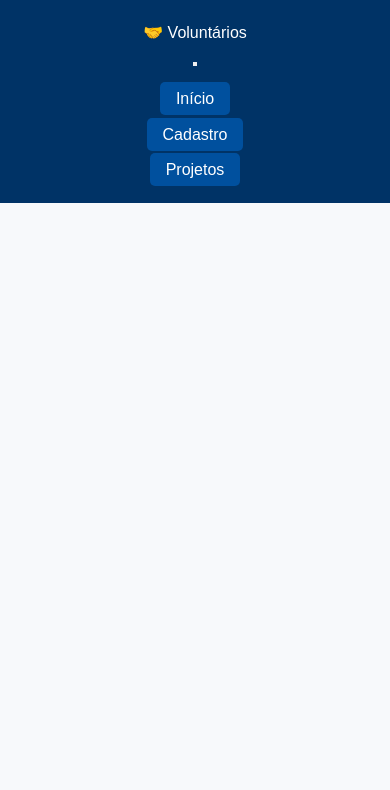
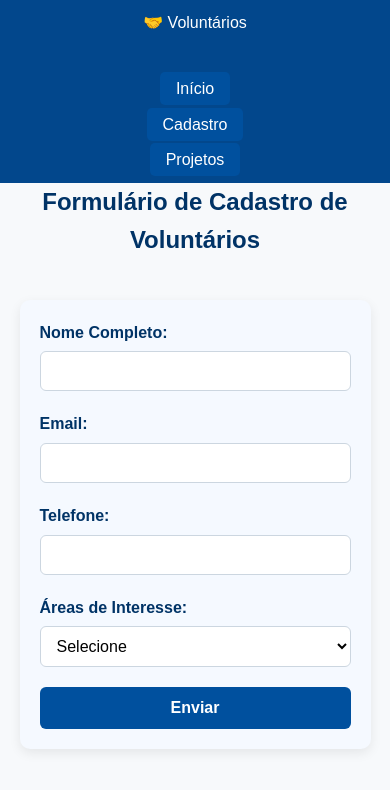
Before and after one commit to M0rd3c4iS/PROJETO---Site-ONG-, a plain HTML site: page cadastro.html in a window 390 px wide. Drawn offline with Linux system fonts and the light colour scheme.

```diff
--- a/cadastro.html
+++ b/cadastro.html
@@ -10,10 +10,10 @@
     <header>
        <nav>
         <div class= "logo">&#129309; Voluntários</div>
-         <button class="menu-toggle" onclick="toggleMenu()"></button>
+        <img src="imagens/" alt="">
             <ul id="navMenu">
                 <li><a href="index.html">Início</a></li>
-                <li><a href="cadastro.html" class="active">Cadastro</a></li>
+                <li><a href="cadastro.html" >Cadastro</a></li>
                 <li><a href="projetos.html">Projetos</a></li>
             </ul>
        </nav>
@@ -21,7 +21,28 @@
 
 
     <section>
+        <h2>Formulário de Cadastro de Voluntários</h2>
+        <form action="#" method="post">
+            <label for="nome">Nome Completo:</label>
+            <input type="text" id="nome" name="nome" required>
 
+            <label for="email">Email:</label>
+            <input type="email" id="email" name="email" required>
+
+            <label for="telefone">Telefone:</label>
+            <input type="tel" id="telefone" name="telefone" required>
+
+            <label for="interesses">Áreas de Interesse:</label>
+            <select id="interesses" name="interesses" required>
+                <option value="">Selecione</option>
+                <option value="educacao">Educação</option>
+                <option value="saude">Saúde</option>
+                <option value="meio-ambiente">Meio Ambiente</option>
+                <option value="cultura">Cultura</option>
+            </select>
+
+            <button type="submit">Enviar</button>
+        </form>
     </section>
 </body>
 </html>
--- a/style.css
+++ b/style.css
@@ -14,19 +14,19 @@ body {
 
 /* ====== CABEÇALHO ====== */
 header {
-    background-color: #003366;
+    background-color: #02478c;
     color: #fff;
     text-align: center;
-    padding: 20px 0;
+    padding: 10px 0;
     position: sticky;
     top: 0;
     z-index: 1000;
 }
 
 header img {
-    width: 120px;
+    width: 100px;
     height: auto;
-    margin-top: 10px;
+    margin-left: 10px;
 }
 
 header h1 {
@@ -150,3 +150,100 @@ footer a:hover {
         max-width: 200px;
     }
 }
+
+/* ==== Cadastro de Voluntários ==== */
+
+
+
+/* ====== ESTILOS DO FORMULÁRIO ====== */
+div.form-container {
+    display: flex;
+    justify-content: center;
+    align-items: center;
+    padding: 20px;
+}
+
+
+form {
+    background-color: #f5f9ff;
+    padding: 30px;
+    border-radius: 10px;
+    margin: 40px auto;
+    max-width: 600px;
+    box-shadow: 0 4px 12px rgba(0, 0, 0, 0.08);
+    font-family: "Poppins", Arial, sans-serif;
+}
+
+/* ====== LABELS ====== */
+form label {
+    display: block;
+    margin-bottom: 6px;
+    font-weight: 600;
+    color: #003366;
+}
+
+/* ====== CAMPOS DE ENTRADA ====== */
+
+h2 {
+    text-align: center;
+    color: #003366;
+    margin-bottom: 25px;
+}
+
+form input,
+form select,
+form textarea {
+    width: 100%;
+    padding: 10px 12px;
+    margin-bottom: 20px;
+    border: 1px solid #ccd6e0;
+    border-radius: 6px;
+    font-size: 1rem;
+    transition: all 0.3s ease;
+    background-color: #fff;
+}
+
+/* ====== INTERAÇÃO ====== */
+form input:focus,
+form select:focus,
+form textarea:focus {
+    border-color: #00509e;
+    box-shadow: 0 0 5px rgba(0, 80, 158, 0.3);
+    outline: none;
+}
+
+/* ====== BOTÃO ====== */
+form button {
+    background-color: #00509e;
+    color: #fff;
+    padding: 12px 25px;
+    border: none;
+    border-radius: 6px;
+    cursor: pointer;
+    font-weight: 600;
+    font-size: 1rem;
+    transition: all 0.3s ease;
+}
+
+form button:hover {
+    background-color: #003f7d;
+    transform: translateY(-2px);
+}
+
+/* ====== ESTILO DO PLACEHOLDER ====== */
+form input::placeholder,
+form textarea::placeholder {
+    color: #888;
+}
+
+/* ====== RESPONSIVIDADE ====== */
+@media (max-width: 768px) {
+    form {
+        padding: 20px;
+        width: 90%;
+    }
+
+    form button {
+        width: 100%;
+    }
+}
```
Also changed, not shown: index.html (+2 -2 lines), projetos.html (+26 -0 lines), Imagens/buttonHome.png (added).
